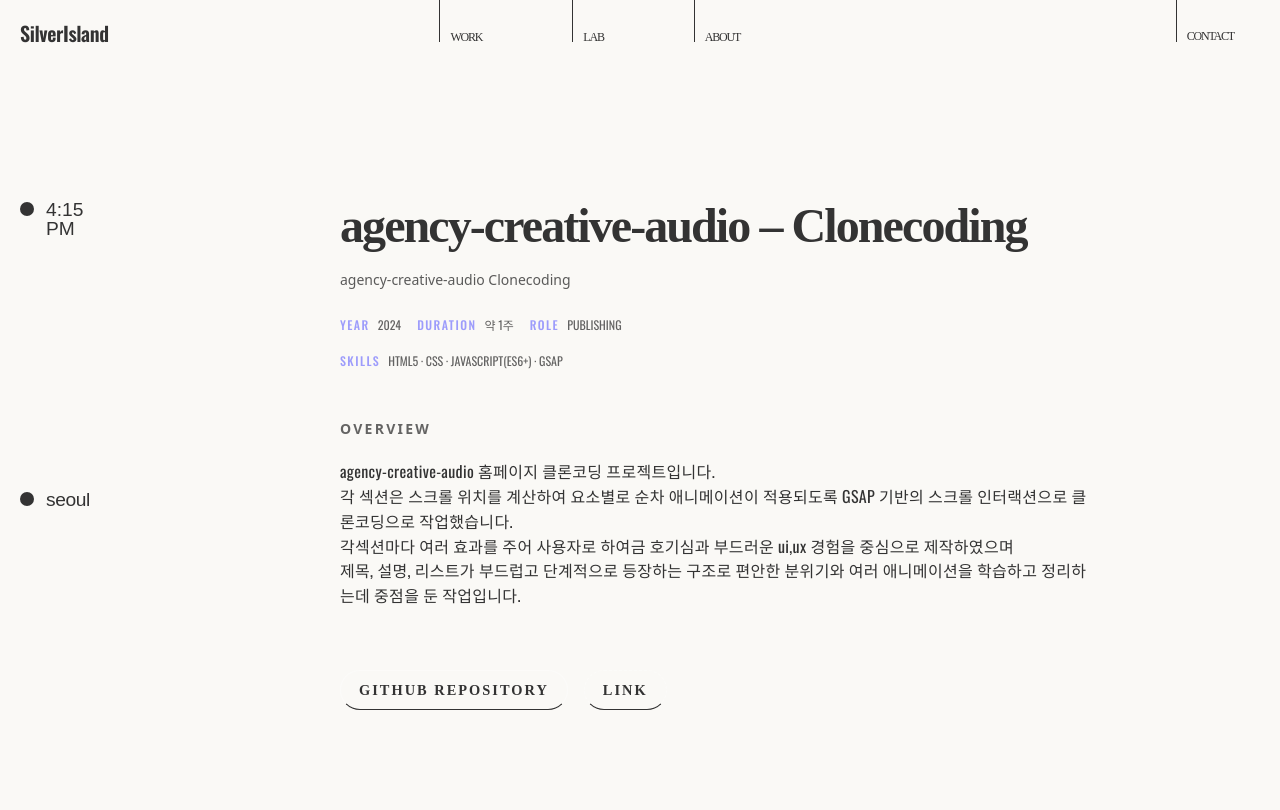
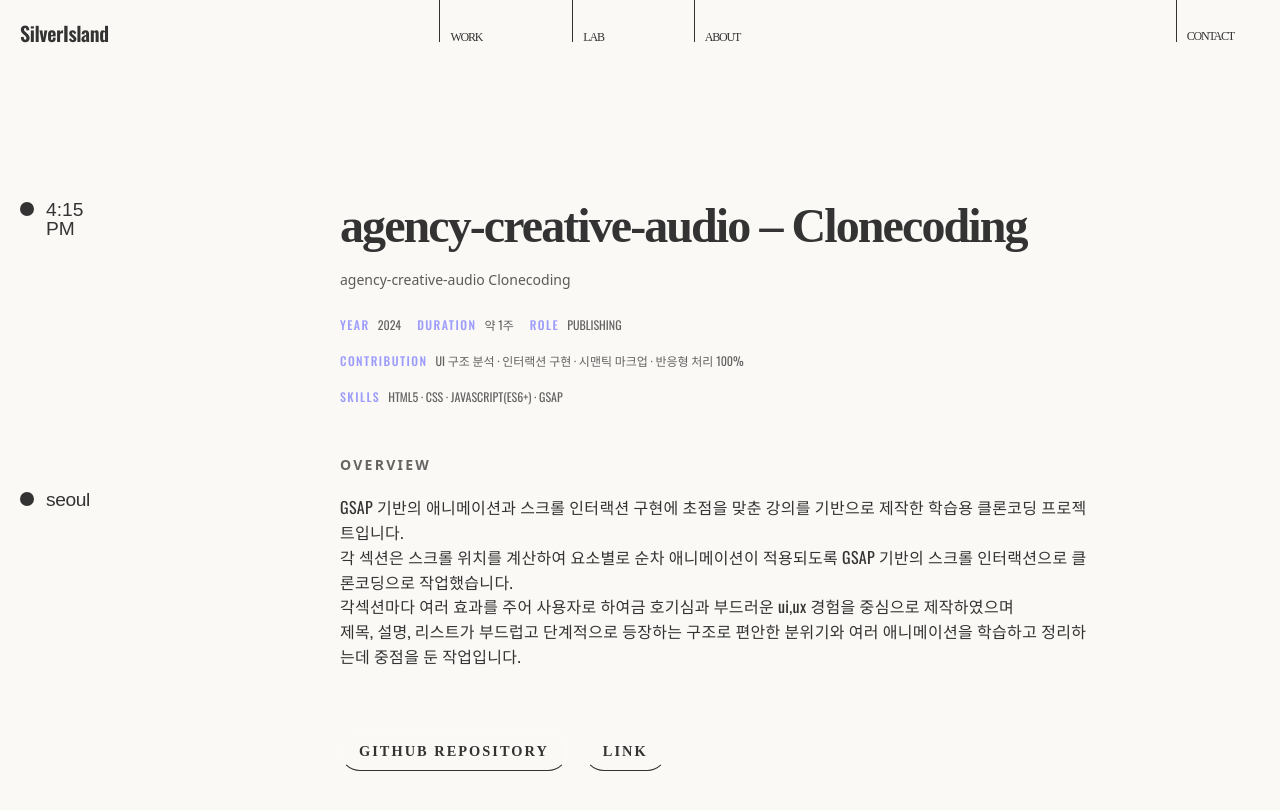
Before and after one commit to silverlsland20kid/portfolio, a React (Vite) app in the folder app/: page /work/Agencycreativeaudio in a window 1280 px wide. Shown: the top 810 px of the page. Built offline with nearby package versions, Linux system fonts and the light colour scheme; a small style sheet from the web is missing; a web font is replaced by a local one.

Commit message:
fixed porffolio workdetailpage-1203

```diff
--- a/app/src/data/workProjects.js
+++ b/app/src/data/workProjects.js
@@ -5,8 +5,8 @@ export const workProjects = {
     subtitle: "Subway hompage Redesign & Clonecoding",
     description: `
       Subway 브랜드의 구조와 사용자 경험을 재해석한 클론코딩 프로젝트입니다.<br />
-      단순 UI 복제를 넘어 실제 서비스 흐름(메뉴 탐색)을사용자 관점에서 다시 정리하고,<br />
-      필요한 인터랙션과 정보를 재조합하는 데 집중했습니다.<br />
+      강의를 기반으로 제작한 학습용 프로젝트로,
+      UI 구조 이해와 기능 구현을 중심으로 실습하며 코드를 직접 작성했습니다.<br />
       <br />
       전체 레이아웃은 실제 브랜드 무드를 유지하면서도,
       React 기반의 컴포넌트 구조를 통해 유지보수성과 확장성을 높였습니다.
@@ -25,7 +25,8 @@ export const workProjects = {
       "React Router",
       "Slick",
     ],
-
+    contribution:
+      "UI 구조 분석 · React 컴포넌트 구조화 · 시맨틱 마크업 · 인터랙션 구현 100%",
     github:
       "https://github.com/silverlsland20kid/portfolio/tree/main/projects/subway",
     demo: "https://subway-liart.vercel.app/",
@@ -37,6 +38,8 @@ export const workProjects = {
     subtitle: "Nasmedia hompage Clonecoding",
     description: `
       나스미디어 자회사의 홈페이지 클론코딩 프로젝트입니다.<br />
+      강의를 기반으로 제작한 학습용 프로젝트로,
+      UI 구조 이해와 기능 구현을 중심으로 실습하며 코드를 직접 작성했습니다.<br />
       사용자의 입력(마우스 휠, 터치 스와이프)을 감지하여 섹션을 전환하는 기능을 중점으로 제작해보았으며,<br />
       전체 화면 슬라이드되는 기능을 통해 사용자가 섹션을 전환할 때 화면이 부드럽게 위아래로 이동하도록 작업했습니다.<br />
 <br />
@@ -47,7 +50,8 @@ export const workProjects = {
     role: "Publishing",
     duration: "약 2주",
     skills: ["HTML5", "CSS", "JavaScript(ES6+)", "React"],
-
+    contribution:
+      "UI 구조 분석 · React 컴포넌트 구조화 · 시맨틱 마크업 · 인터랙션 구현 100%",
     github:
       "https://github.com/silverlsland20kid/portfolio/tree/main/projects/nasmedia",
     demo: "https://nasmedia-alpha.vercel.app/",
@@ -60,6 +64,8 @@ export const workProjects = {
     description: `
       이 프로젝트는 리액트(useReducer) 기반의 상태 관리와 미니멀한 UI/UX를 중심으로 구현한 Todo 애플리케이션입니다. <br />
       사용자 경험을 우선으로 고려해, 복잡한 기능 없이도 할 일을 빠르게 기록·완료·검색할 수 있도록 설계했습니다.<br />
+      강의를 기반으로 제작한 학습용 프로젝트로,
+      UI 구조 이해와 기능 구현을 중심으로 실습하며 코드를 직접 작성했습니다.<br />
 
       전체적인 디자인은 **톤온톤(Tone-on-tone) 구성과 포인트 컬러(#F7CD46)**를 사용해 <br />
       간결하면서도 시각적으로 안정감을 주도록 구성했으며, <br />
@@ -69,7 +75,8 @@ export const workProjects = {
     role: "Publishing",
     duration: "약 1주",
     skills: ["HTML5", "CSS", "JavaScript(ES6+)", "React"],
-
+    contribution:
+      "UI 구조 분석 · React 컴포넌트 구조화 · 시맨틱 마크업 · 반응형 처리 100%",
     github:
       "https://github.com/silverlsland20kid/portfolio/tree/main/projects/todoapp",
     demo: "https://todoapp-plum-chi.vercel.app/",
@@ -81,6 +88,7 @@ export const workProjects = {
     subtitle: "Daewoong hompage Clonecoding",
     description: `
       대웅제약 자회사의 홈페이지 클론코딩 프로젝트입니다.<br />
+      개인 작업 · 페이지 구조 분석, 컴포넌트 설계, 레이아웃 퍼블리싱, 상태 관리 및 인터랙션 구현까지 전 과정 100% 담당했습니다.
       제약회사인만큼 정보를 사용자에게 많이 전달해야 하는점을 고려하여 swiper 를 통해 클론코딩으로 제작해보았으며,
       각 섹션 클릭시 페이지가 이동하는 구조를 분석하며 제이쿼리로 작성하여 작업해보았습니다.<br />
 
@@ -90,7 +98,7 @@ export const workProjects = {
     role: "Publishing",
     duration: "약 1주",
     skills: ["HTML5", "CSS", "JavaScript(ES6+)", "swiper.js"],
-
+    contribution: "UI 구조 분석 · 시맨틱 마크업 · 인터랙션 구현 100%",
     github:
       "https://github.com/silverlsland20kid/portfolio/tree/main/projects/daewoong",
     demo: "https://daewoong-nine.vercel.app/",
@@ -102,6 +110,7 @@ export const workProjects = {
     subtitle: "Dasoni hompage Redesign & Clonecoding",
     description: `
       다소니 심리상담센터 홈페이지 클론코딩 프로젝트입니다.<br />
+      개인 작업 · 페이지 구조 분석, jQuery 기반 인터랙션 구현, Swiper 슬라이드 구성, 레이아웃 퍼블리싱 및 UI 흐름 정리를 100% 직접 수행했습니다.
       각 섹션은 스크롤 위치를 계산하여 요소별로 순차 애니메이션이 적용되도록 jQuery 기반의 스크롤 인터랙션을 직접 구성했습니다.
       제목, 설명, 리스트가 단계적으로 등장하는 구조로 상담센터의 편안한 분위기와 정보전달의 흐름을 고려한 방식으로 작업했습니다.<br />
       <br />
@@ -112,9 +121,9 @@ export const workProjects = {
     role: "Publishing",
     duration: "약 2주",
     skills: ["HTML5", "CSS", "JavaScript(ES6+)", "swiper.js", "bxslider"],
-
+    contribution: "UI 구조 분석 · 시맨틱 마크업 · 인터랙션 구현 100%",
     github:
-      "https://github.com/silverlsland20kid/portfolio/tree/main/projects/daewoong",
+      "https://github.com/silverlsland20kid/portfolio/tree/main/projects/dasoni",
     demo: "https://dasoni-five.vercel.app/",
   },
 
@@ -123,7 +132,8 @@ export const workProjects = {
     title: "K.VILLAGE publishing",
     subtitle: "K.VILLAGE publishing",
     description: `
-      K.VILLAGE 회사 내의 여러 브랜드 (k2, eider 등) 전시/이벤트를 소개하는 원페이지 퍼블리싱을 담당했습니다.<br />
+      K.VILLAGE 회사 내의 실무 참여 프로젝트로 여러 브랜드 (k2, eider 등) 전시/이벤트를 소개하는 원페이지 퍼블리싱을 담당했습니다.<br />
+      시안 기반 퍼블리싱, 반응형 레이아웃, 슬라이드 구성, 스크롤 인터랙션 구현 등 퍼블리싱 전반을 주도적으로 수행했습니다.
       디자인 시안과 컴포넌트 가이드를 바탕으로 시맨틱 마크업과 반응형 레이아웃을 구현했고,<br />
       상품 슬라이드, 앵커 네비게이션, 스크롤 인터랙션 등을 크로스브라우징 기준에 맞춰 작업했습니다.<br />
       <br />
@@ -141,7 +151,8 @@ export const workProjects = {
       "Swiper.js",
       "Photoshop",
     ],
-
+    contribution:
+      "UI 구조 분석 · 시맨틱 마크업 · 인터랙션 구현 퍼블리싱 실무참여 100%",
     github: null,
     demo: null,
   },
@@ -152,6 +163,7 @@ export const workProjects = {
     subtitle: "Handsome publishing",
     description: `
       Handsome 브랜드의 이벤트, 매거진을 소개하는 원페이지 퍼블리싱을 담당했습니다.<br />
+      실무 프로젝트로, 디자인 시안 기반 퍼블리싱·반응형·슬라이드 인터랙션 구현을 담당했습니다.
       디자인 시안과 컴포넌트 가이드를 바탕으로 시맨틱 마크업과 반응형 레이아웃을 구현했고,<br />
       상품 슬라이드, 앵커 네비게이션, 스크롤 인터랙션 등을 크로스브라우징 기준에 맞춰 작업했습니다.<br />
       <br />
@@ -169,7 +181,8 @@ export const workProjects = {
       "Swiper.js",
       "Photoshop",
     ],
-
+    contribution:
+      "UI 구조 분석 · 시맨틱 마크업 · 인터랙션 구현 퍼블리싱 실무참여 100%",
     github: null,
     demo: null,
   },
@@ -180,6 +193,7 @@ export const workProjects = {
     subtitle: "kolonmall publishing",
     description: `
       kolonmall 브랜드의 매거진을 소개하는 원페이지 퍼블리싱을 담당했습니다.<br />
+      실무 프로젝트로, 디자인 시안 기반 퍼블리싱·반응형·슬라이드 인터랙션 구현을 담당했습니다.
       디자인 시안과 컴포넌트 가이드를 바탕으로 시맨틱 마크업과 반응형 레이아웃을 구현했고,<br />
       상품 슬라이드, 앵커 네비게이션, 스크롤 인터랙션 등을 크로스브라우징 기준에 맞춰 작업했습니다.<br />
       <br />
@@ -197,7 +211,8 @@ export const workProjects = {
       "Swiper.js",
       "Photoshop",
     ],
-
+    contribution:
+      "UI 구조 분석 · 시맨틱 마크업 · 인터랙션 구현 퍼블리싱 실무참여 100%",
     github: null,
     demo: null,
   },
@@ -207,7 +222,7 @@ export const workProjects = {
     title: "agency-creative-audio – Clonecoding",
     subtitle: "agency-creative-audio Clonecoding",
     description: `
-      agency-creative-audio 홈페이지 클론코딩 프로젝트입니다.<br />
+      GSAP 기반의 애니메이션과 스크롤 인터랙션 구현에 초점을 맞춘 강의를 기반으로 제작한 학습용 클론코딩 프로젝트입니다.<br />
       각 섹션은 스크롤 위치를 계산하여 요소별로 순차 애니메이션이 적용되도록
       GSAP 기반의 스크롤 인터랙션으로 클론코딩으로 작업했습니다.<br />
       각섹션마다 여러 효과를 주어 사용자로 하여금 호기심과 부드러운 ui,ux 경험을 중심으로 제작하였으며<br />
@@ -217,7 +232,8 @@ export const workProjects = {
     role: "Publishing",
     duration: "약 1주",
     skills: ["HTML5", "CSS", "JavaScript(ES6+)", "GSAP"],
-
+    contribution:
+      "UI 구조 분석 · 인터랙션 구현 · 시맨틱 마크업 · 반응형 처리 100%",
     github:
       "https://github.com/silverlsland20kid/portfolio/tree/main/projects/Agencycreativeaudio",
     demo: "https://agencycreativeaudio.vercel.app/",
@@ -232,6 +248,7 @@ export const workProjects = {
       자체 솔루션을 활용하여 리뉴얼 및 부분 홈페이지 퍼블리싱 작업을 진행했었고,<br />
       컴포넌트 가이드를 바탕으로 시맨틱 마크업과 반응형 레이아웃을 작업했습니다.<br />
       상품 슬라이드, 앵커 네비게이션, 스크롤 인터랙션 등을 크로스브라우징 기준에 맞춰 작업하였으며,<br />
+      실제 운영 환경 중심의 실무 퍼블리싱 70% 정도를 담당했습니다.
       쇼핑몰 CS팀과 끊임없이 소통하며 유지개발 및 개발 프로그램의 버그 확인 및 리뉴얼 수정 업무를 도맡아 진행했습니다.
       <br />
       회사 프로젝트 특성상 실제 소스 코드는 비공개이며, 퍼블리싱 담당 영역과 유지보수 중심으로 설명하고 있습니다.<br />
@@ -241,7 +258,7 @@ export const workProjects = {
     role: "Publishing , Maintenance",
     duration: "11개월",
     skills: ["HTML5", "CSS3 (반응형)", "JavaScript", "jQuery", "Photoshop"],
-
+    contribution: "UI 구조 분석 · 시맨틱 마크업 · 반응형 처리 80%",
     github: null,
     demo: "https://www.jnmall.kr/",
   },
@@ -255,6 +272,7 @@ export const workProjects = {
       자체 솔루션을 활용하여 전체 홈페이지 퍼블리싱 작업을 진행했었고,
       컴포넌트 가이드를 바탕으로 시맨틱 마크업과 반응형 레이아웃을 작업했습니다.<br />
       상품 슬라이드, 앵커 네비게이션, 스크롤 인터랙션 등을 크로스브라우징 기준에 맞춰 작업하였으며,<br />
+      실제 운영 환경 중심의 실무 퍼블리싱 90% 정도를 담당했습니다.
       쇼핑몰 오픈 이후에는 CS팀과 끊임없이 소통하며 유지개발 및 개발 프로그램의 버그 확인 및 리뉴얼 수정 업무를 도맡아 진행했습니다.
       <br />
       회사 프로젝트 특성상 실제 소스 코드는 비공개이며, 퍼블리싱 담당 영역과 유지보수 중심으로 설명하고 있습니다.<br />
@@ -264,7 +282,7 @@ export const workProjects = {
     role: "Publishing , Maintenance",
     duration: "1개월~1개월2주",
     skills: ["HTML5", "CSS3 (반응형)", "JavaScript", "jQuery", "Photoshop"],
-
+    contribution: "UI 구조 분석 · 시맨틱 마크업 · 반응형 처리 90%",
     github: null,
     demo: "https://yeongammall.co.kr/",
   },
@@ -276,11 +294,12 @@ export const workProjects = {
     description: `
       Earphone-brand Fitz 라는 브랜드를 직접 디자인, 퍼블리싱한 프로젝트입니다.<br />
       평소에 관심있었던 이어폰 기기들을 생각하여 자체 브랜딩 및 홈페이지를 제작해보았으며,
+      초기 시안 기반 마크업부터 반응형, UX 조정, 슬라이드/네비게이션 구현, 운영 중 기능 오류 수정까지 전 과정을 100% 담당했습니다.<br />
       시맨틱 마크업 기준으로 반응형 레이아웃을 작업했습니다.<br />
       jQuery,bootstrap 기반으로 각섹션 마다 사용자로부터 상품이 돋보이도록 ui,ux 경험을 중심으로 작업했습니다.<br />
       부족한 점이 많이 보이지만 처음 코딩을 배운 후 직접 디자인까지 세심하게 작업하며 진행해본 프로젝트입니다.
     `,
-    year: "2024",
+    year: "2023",
     role: "Publishing",
     duration: "약 2주",
     skills: ["HTML5", "CSS", "JavaScript(ES6+)", "jQuery"],
--- a/app/src/pages/WorkDetailPage.jsx
+++ b/app/src/pages/WorkDetailPage.jsx
@@ -134,6 +134,15 @@ export default function WorkDetailPage() {
             </div>
           )}
 
+          {project.contribution && (
+            <div className="work-detail__meta-item work-detail__meta-item--full">
+              <span className="work-detail__meta-label">CONTRIBUTION</span>
+              <span className="work-detail__meta-value">
+                {project.contribution}
+              </span>
+            </div>
+          )}
+
           {project.skills && (
             <div className="work-detail__meta-item work-detail__meta-item--full">
               <span className="work-detail__meta-label">SKILLS</span>
```
